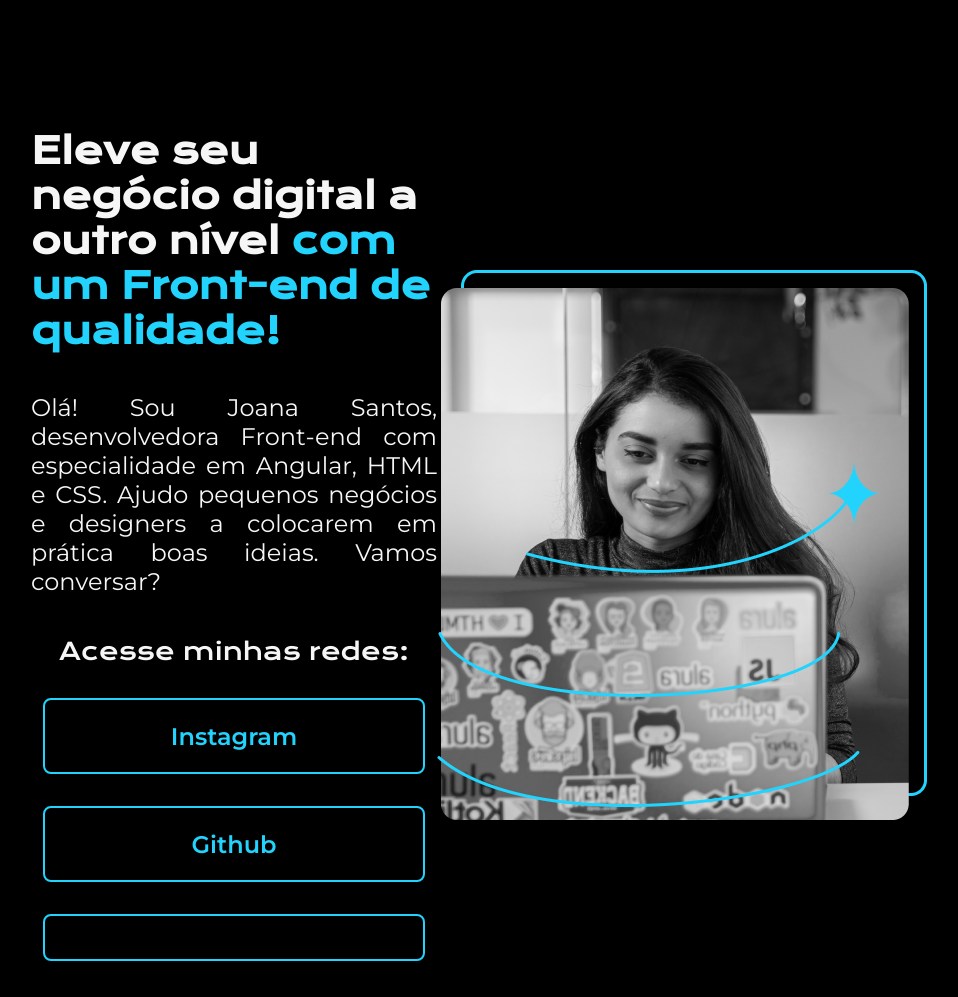
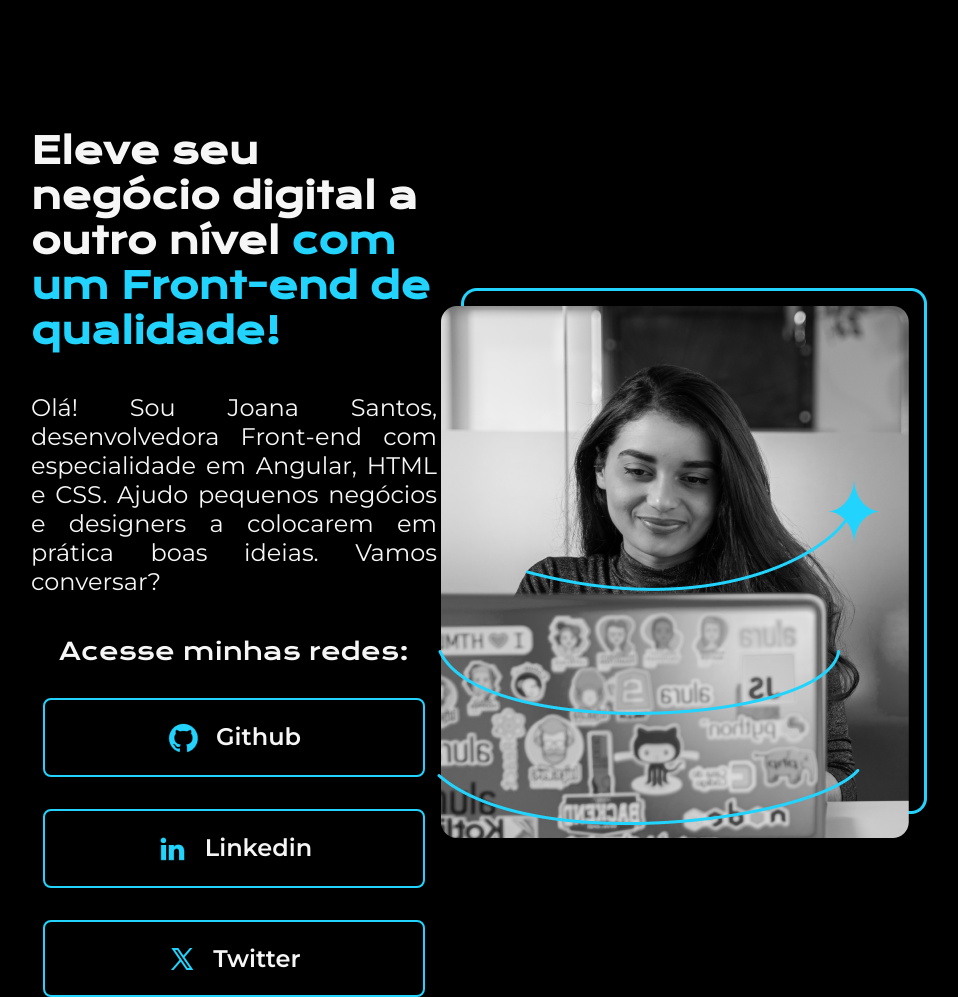
Before and after one commit to jopach1991/sobre-mim, a plain HTML site: page index.html in a window 1280 px wide. Shown: the whole page, without its empty margins (161-1119 px from the left). Before the commit the page ends 961 px from the top, so only its background shows below. Drawn offline with nearby package versions, Linux system fonts and the light colour scheme.

Commit message:
alterações nos links

```diff
--- a/index.html
+++ b/index.html
@@ -15,12 +15,21 @@
             <!-- <a> é uma tag ancora, que cria links entre páginas -->
             <div class="apresentacao__links">
                 <h2 class="apresentacao__links__subtitulo">Acesse minhas redes:</h2>
-                <a class="apresentacao__links__link" href="https://www.instagram.com/jopach?igsh=cWYweTBwczNiNnp5">Instagram</a>
-                <a class="apresentacao__links__link" href="https://github.com/jopach1991">Github</a>
-                <a class="apresentacao__links__link" href=""></a>
+                <a class="apresentacao__links__link" href="https://github.com/jopach1991">
+                    <img src="./assets/img/github.png" alt="Logo Github">
+                    Github
+                </a>
+                <a class="apresentacao__links__link" href="https://github.com/jopach1991">
+                    <img src="./assets/img/linkedin.png" alt="Logo Linkedin">
+                    Linkedin
+                </a>
+                <a class="apresentacao__links__link" href="https://github.com/jopach1991">
+                    <img src="./assets/img/twitter-novo.png" alt="Logo Twitter">
+                    Twitter
+                </a>
             </div>
         </section>
-        <img src="./img/Imagem.png" alt="Joana Santos">
+        <img src="./assets/img/Imagem.png" alt="Joana Santos">
     </main>
     <footer></footer>
 </body>
--- a/style.css
+++ b/style.css
@@ -58,6 +58,9 @@ body {
 .apresentacao__links__link{
     /* background-color: #22d4fd; */
     border: 2px solid #22d4fd;
+    display: flex;
+    gap: 16px;
+    justify-content: center;
     border-radius: 8px;
     width: 378px;
     text-align: center;
@@ -65,7 +68,11 @@ body {
     /* O primeiro valor [21.5px] é vertical, o segundo [0] é horizontal */
     padding: 21.5px 0;
     text-decoration: none;
-    color: #22d4fd;
+    color: #f6f6f6;
     font-family: "Montserrat", sans-serif;
     font-weight: 600;
+
 }
+.apresentacao__links__link:hover{
+    background-color: #272727;
+}
```
Also changed, not shown: assets/img/Imagem.png (renamed from img/Imagem.png), assets/img/github.png (added), assets/img/html5.png (renamed from img/html5.png), assets/img/instagram.png (added), assets/img/linkedin.png (added), assets/img/twitch.png (added), assets/img/twitter-novo.png (added).
